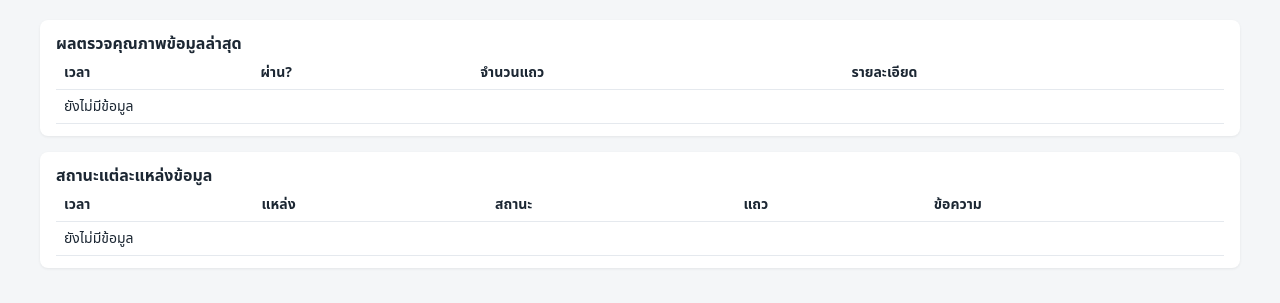
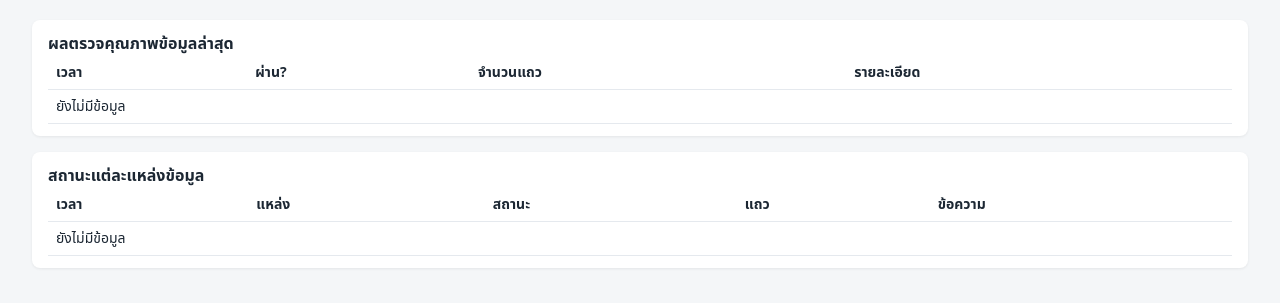
Before and after one commit to Witchayut022/02739452-18-6621653841, a Flask app: page /status in a window 1280 px wide. Shown: the part 52-355 px from the top of the page. Run offline with Flask 3, Linux system fonts and the light colour scheme; data that the repository does not hold is empty; some libraries are stand-ins or nearby versions.

Commit message:
Web: use full-width layout
Co-Authored-By: Claude Sonnet 5.5 <noreply@anthropic.com>

```diff
--- a/web/templates/index.html
+++ b/web/templates/index.html
@@ -9,7 +9,7 @@
  body{font-family:system-ui,"Noto Sans Thai",sans-serif;margin:0;background:#f4f6f8;color:#1c2733}
  header{background:#1f3a5f;color:#fff;padding:14px 24px;display:flex;justify-content:space-between;align-items:center}
  header a{color:#cfe3ff;margin-left:16px}
- main{padding:20px 24px;max-width:1200px;margin:auto}
+ main{padding:20px 32px;max-width:none;margin:0}
  .kpis{display:grid;grid-template-columns:repeat(auto-fit,minmax(150px,1fr));gap:12px;margin-bottom:16px}
  .kpi{background:#fff;border-radius:8px;padding:12px 16px;box-shadow:0 1px 3px #0001}
  .kpi b{display:block;font-size:22px}
--- a/web/templates/status.html
+++ b/web/templates/status.html
@@ -8,7 +8,7 @@
  body{font-family:system-ui,"Noto Sans Thai",sans-serif;margin:0;background:#f4f6f8;color:#1c2733}
  header{background:#1f3a5f;color:#fff;padding:14px 24px;display:flex;justify-content:space-between}
  header a{color:#cfe3ff;margin-left:16px}
- main{padding:20px 24px;max-width:1200px;margin:auto}
+ main{padding:20px 32px;max-width:none;margin:0}
  .card{background:#fff;border-radius:8px;padding:12px 16px;margin-bottom:16px;box-shadow:0 1px 3px #0001;overflow-x:auto}
  table{width:100%;border-collapse:collapse;font-size:14px}
  th,td{padding:6px 8px;border-bottom:1px solid #e5e9ee;text-align:left}
```
